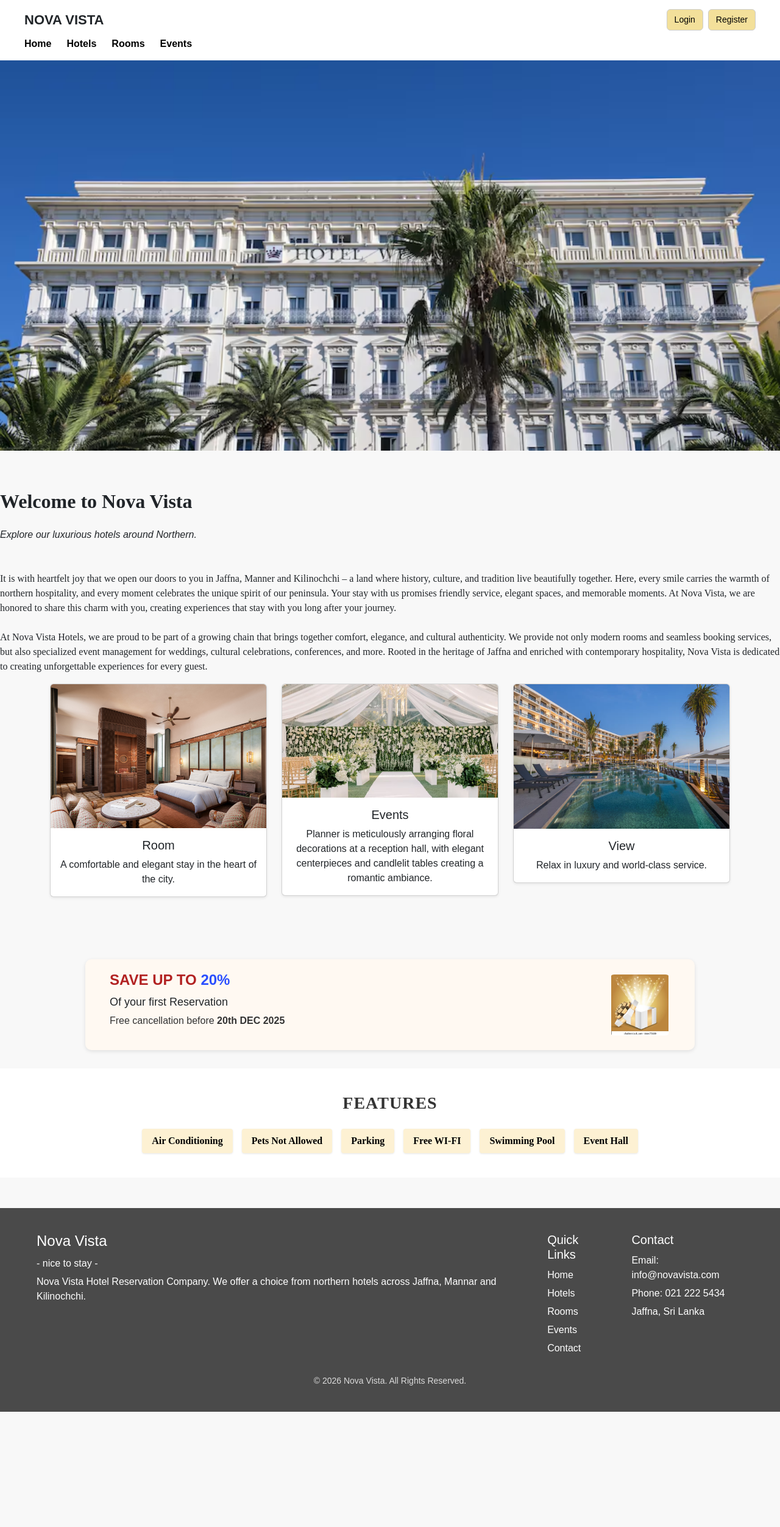
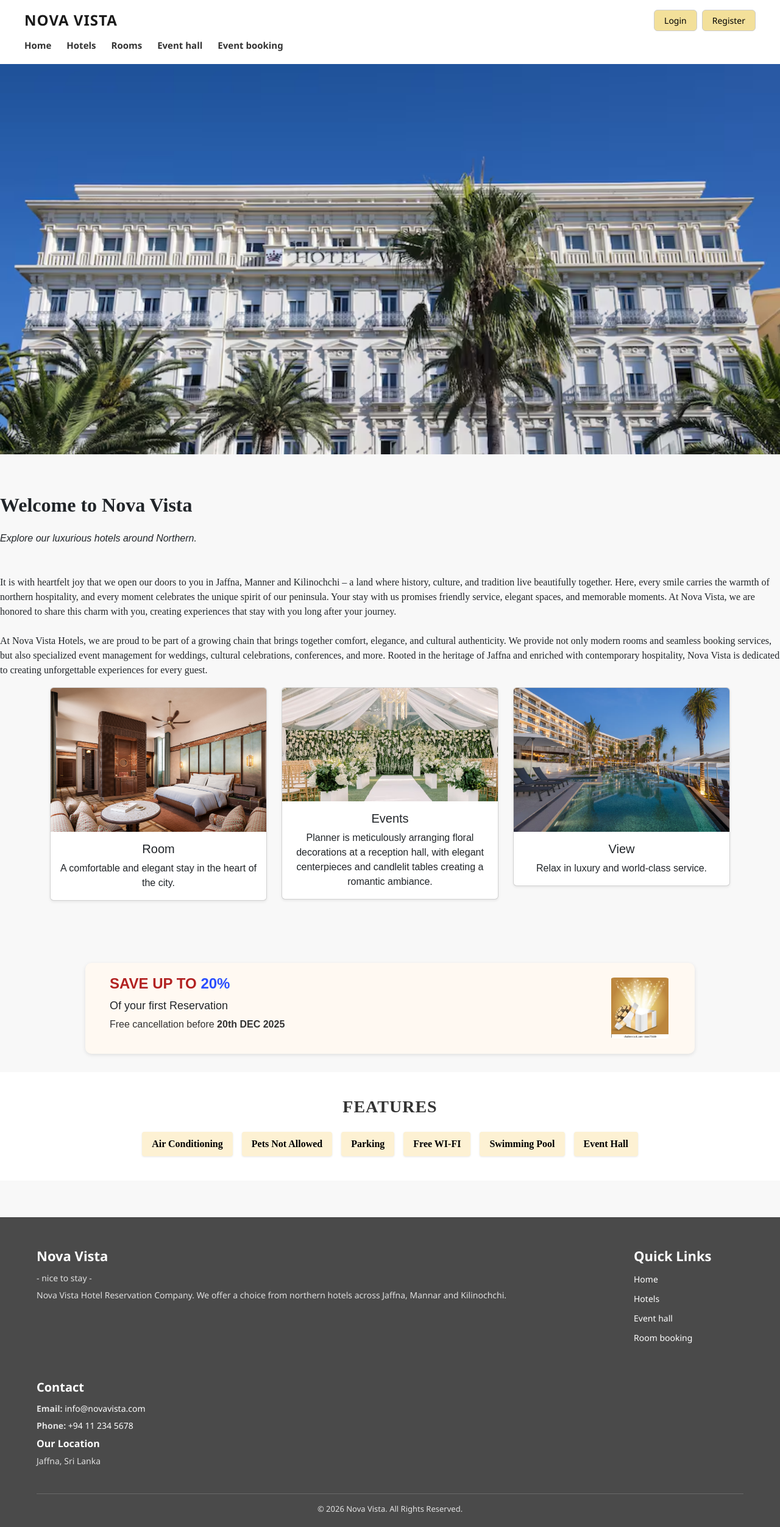
Before and after one commit to EEY4189-KVJP-02/NovaVista, a React (Create React App) app in the folder Frontend/: page / in a window 1280 px wide. Shown: the whole page at 61% size. Before the commit the page ends 2315 px from the top, so only its background shows below. Built offline with nearby package versions, Linux system fonts and the light colour scheme.

Commit message:
style changes

```diff
--- a/Frontend/src/App.tsx
+++ b/Frontend/src/App.tsx
@@ -20,8 +20,8 @@ function App() {
       <main>
         <Routes>
           <Route path="/" element={<Home />} />
-          <Route path="/event" element={<Event />} />
-          <Route path="/branchbook" element={<BranchBook />} />
+          <Route path="/event-hall" element={<Event />} />
+          <Route path="/hotel" element={<BranchBook />} />
           <Route path="/event-booking" element={<EventBooking />} />
           <Route path="/room-booking" element={<RoomBooking />} />
           <Route path="/login" element={<Login />} />
--- a/Frontend/src/components/Common/Footer.css
+++ b/Frontend/src/components/Common/Footer.css
@@ -1,28 +1,83 @@
 .nv-footer {
-  background: #4a4a4a;
-  color: white;
-  padding: 40px 60px;
-  margin-top: 50px;
+  background-color: #4a4a4a;
+  color: #ffffff;
+  padding: 50px 60px 20px;
+  margin-top: 60px;
+  font-family: "Segoe UI", Tahoma, sans-serif;
 }
 
+/* Main footer layout */
 .nv-footer-container {
   display: flex;
   justify-content: space-between;
-  gap: 40px;
+  gap: 50px;
+  flex-wrap: wrap;
 }
 
+/* Section titles */
 .nv-footer-container h4,
 .nv-footer-container h5 {
-  margin-bottom: 10px;
+  margin-bottom: 12px;
+  font-weight: 600;
 }
 
+/* Logo text */
+.nv-footer-container h4 {
+  font-size: 22px;
+}
+
+/* Paragraph text */
 .nv-footer-container p {
   margin: 6px 0;
+  font-size: 14px;
+  line-height: 1.6;
+  color: #e0e0e0;
 }
 
+/* Links */
+.nv-footer a {
+  color: #ffffff;
+  text-decoration: none;
+}
+
+.nv-footer a:hover {
+  color: #ffcccc;
+}
+
+/* Quick Links section */
+.footer-section {
+  min-width: 180px;
+}
+
+.footer-heading {
+  margin-bottom: 12px;
+}
+
+.footer-links {
+  list-style: none;
+  padding: 0;
+  margin: 0;
+}
+
+.footer-links li {
+  margin-bottom: 8px;
+}
+
+.footer-links a {
+  font-size: 14px;
+}
+
+/* Contact section */
+.nv-footer strong {
+  font-weight: 600;
+}
+
+/* Bottom copyright */
 .nv-footer-bottom {
   text-align: center;
-  margin-top: 25px;
-  font-size: 14px;
-  opacity: 0.8;
+  margin-top: 35px;
+  padding-top: 15px;
+  border-top: 1px solid rgba(255, 255, 255, 0.2);
+  font-size: 13px;
+  opacity: 0.85;
 }
--- a/Frontend/src/components/Common/Footer.tsx
+++ b/Frontend/src/components/Common/Footer.tsx
@@ -1,3 +1,4 @@
+import { Link } from "react-router-dom";
 import "./Footer.css";
 
 const Footer: React.FC = () => {
@@ -5,7 +6,8 @@ const Footer: React.FC = () => {
     <footer className="nv-footer">
       <div className="nv-footer-container">
         <div>
-          <h4>Nova Vista</h4>
+          <Link to="/"><h4> Nova Vista</h4></Link>
+
           <p>- nice to stay -</p>
           <p>
             Nova Vista Hotel Reservation Company. We offer a choice from northern
@@ -13,19 +15,37 @@ const Footer: React.FC = () => {
           </p>
         </div>
 
-        <div>
-          <h5>Quick Links</h5>
-          <p>Home</p>
-          <p>Hotels</p>
-          <p>Rooms</p>
-          <p>Events</p>
-          <p>Contact</p>
-        </div>
+
+{/* Quick Links */}
+          <div className="footer-section">
+            <h4 className="footer-heading">Quick Links</h4>
+            <ul className="footer-links">
+              <li>
+                <Link to="/">Home</Link>
+              </li>
+              <li>
+                <Link to="/hotel">Hotels</Link>
+              </li>
+              <li>
+                <Link to="/event-hall">Event hall</Link>
+              </li>
+              <li>
+                <Link to="/room-booking">Room booking</Link>
+              </li>
+            </ul>
+          </div>
 
         <div>
           <h5>Contact</h5>
-          <p>Email: info@novavista.com</p>
-          <p>Phone: 021 222 5434</p>
+           <p>
+                <strong>Email:</strong>{' '}
+                <a href="mailto:info@novavista.com">info@novavista.com</a>
+              </p>
+              <p>
+                <strong>Phone:</strong>{' '}
+                <a href="tel:+94112345678">+94 11 234 5678</a>
+              </p>
+               <strong>Our Location</strong>{' '}
           <p>Jaffna, Sri Lanka</p>
         </div>
       </div>
--- a/Frontend/src/components/Common/Header.css
+++ b/Frontend/src/components/Common/Header.css
@@ -1,33 +1,63 @@
 .nv-header {
-  background: white;
+  background-color: #ffffff;
   padding: 15px 40px;
-  box-shadow: 0 2px 6px rgba(0,0,0,0.1);
+  box-shadow: 0 2px 8px rgba(0, 0, 0, 0.08);
+  font-family: "Segoe UI", Tahoma, sans-serif;
 }
 
+/* Top section */
 .nv-top {
   display: flex;
   justify-content: space-between;
   align-items: center;
 }
 
+/* Logo */
 .nv-logo {
-  font-size: 22px;
-  font-weight: bold;
+  font-size: 24px;
+  font-weight: 700;
+  color: #1a1a1a;
+  letter-spacing: 1px;
+  text-decoration: none;
 }
 
+/* Login / Register buttons */
 .nv-auth .btn {
   font-size: 14px;
+  padding: 6px 16px;
+  border-radius: 6px;
 }
 
+/* Navigation bar */
 .nv-nav {
-  margin-top: 10px;
+  margin-top: 12px;
+  display: flex;
+  gap: 25px;
 }
 
 .nv-nav a {
-  margin-right: 25px;
   text-decoration: none;
+  font-size: 15px;
   font-weight: 600;
-  color: #000;
+  color: #333;
+  position: relative;
+  padding-bottom: 4px;
+}
+
+/* Hover underline effect */
+.nv-nav a::after {
+  content: "";
+  position: absolute;
+  width: 0;
+  height: 2px;
+  left: 0;
+  bottom: 0;
+  background-color: #b22222;
+  transition: width 0.3s ease;
+}
+
+.nv-nav a:hover::after {
+  width: 100%;
 }
 
 .nv-nav a:hover {
--- a/Frontend/src/components/Common/Header.tsx
+++ b/Frontend/src/components/Common/Header.tsx
@@ -5,7 +5,9 @@ const Header: React.FC = () => {
   return (
     <header className="nv-header">
       <div className="nv-top">
-        <div className="nv-logo">NOVA VISTA</div>
+        <div className="nv-logo"><Link to="/" className=" nv-logo h4">
+            NOVA VISTA
+          </Link></div>
 
         <div className="nv-auth">
           <Link to="/login" className="btn btn-primary me-2">
@@ -19,9 +21,10 @@ const Header: React.FC = () => {
 
       <nav className="nv-nav">
         <Link to="/">Home</Link>
-        <Link to="/hotels">Hotels</Link>
-        <Link to="/rooms">Rooms</Link>
-        <Link to="/event">Events</Link>
+        <Link to="/hotel">Hotels</Link>
+        <Link to="/room-booking">Rooms</Link>
+        <Link to="/event-hall">Event hall</Link>
+        <Link to="/event-booking">Event booking</Link>
       </nav>
     </header>
   );
--- a/Frontend/src/pages/Event/Event.tsx
+++ b/Frontend/src/pages/Event/Event.tsx
@@ -1,6 +1,6 @@
 import React from "react";
 import CommonHero from "../../components/Common/CommonHero";
-import EventSearch from "./EventSearch"; // ✅ moved to top
+import EventSearch from "./EventSearch"; //
 
 export const Event = () => {
   return (
--- a/Frontend/src/pages/Event/EventSearch.tsx
+++ b/Frontend/src/pages/Event/EventSearch.tsx
@@ -60,14 +60,16 @@ const EventSearch = () => {
   };
 
   return (
-    <div style={{ margin: "2.5rem 3rem" }}>
+    <div
+    style={{ margin: "2.5rem 3rem" } }
+    >
       {/* Search Bar   */}
       <div
         className="w-20 h-10 position-absolute d-flex justify-content-center align-items-center"
         style={{
           backgroundColor: "#fff",
           top: "60vh",
-          left: "10%",
+          left: "20%",
           borderRadius: "10px",
           border: "1px solid #ccc",
           height: "5rem",
@@ -249,7 +251,7 @@ const EventSearch = () => {
       )}
 
       {/* Filtered Results */}
-      <div className="row " style={{ gap: "20px" }}>
+      <div className="row " style={{ gap: "20px",maxWidth:"1300px", margin: "0 auto"}}>
         {loading ? (
           <div className="d-flex justify-content-center">
             <div className="spinner-border" role="status">
--- a/Frontend/src/pages/Home/Home.tsx
+++ b/Frontend/src/pages/Home/Home.tsx
@@ -16,7 +16,7 @@ const Home = () => {
 
 
       {/* Hotels Section */}
-      <section id="hotels" className="py-5 text-center">
+      <section id="hotels" className="py-5 text-center" style={{ gap: "20px",maxWidth:"1300px", margin: "0 auto"}}>
         <h2
           className="fw-bold mb-4"
           style={{
--- a/Frontend/src/pages/HotelDetails/BranchCard.tsx
+++ b/Frontend/src/pages/HotelDetails/BranchCard.tsx
@@ -19,11 +19,11 @@ const BranchCard: React.FC<Props> = ({ id, name, location, image, rating, short_
       <div className="branch-info">
         <h3>{name}</h3>
         <p className="loc">{location}</p>
-        {short_desc && <p className="short">{short_desc}</p>}
+        {short_desc && <p className="short">{short_desc}</p>}a
         <div className="card-footer">
           <div className="rating">⭐ {rating.toFixed(1)}</div>
           {/* Book Now navigates to existing booking page */}
-          <Link to={`/book/${id}`} className="book-now-btn">Book Now</Link>
+          <Link to={`room-booking`} className="book-now-btn">Book Now</Link>
           <button className="view-btn" onClick={() => onViewDetails(id)}>View Details</button>
         </div>
       </div>
--- a/Frontend/src/pages/RoomBooking/RoomCard.tsx
+++ b/Frontend/src/pages/RoomBooking/RoomCard.tsx
@@ -21,7 +21,7 @@ const RoomCard: React.FC<RoomCardProps> = ({ room }) => {
           {room.description}
         </p>
         <h4 className="text-success">{room.price}</h4>
-        <a href="#" className="btn btn-primary">BOOK NOW</a>
+        <a href="" className="btn btn-primary">BOOK NOW</a>
       </div>
     </div>
   );
```
